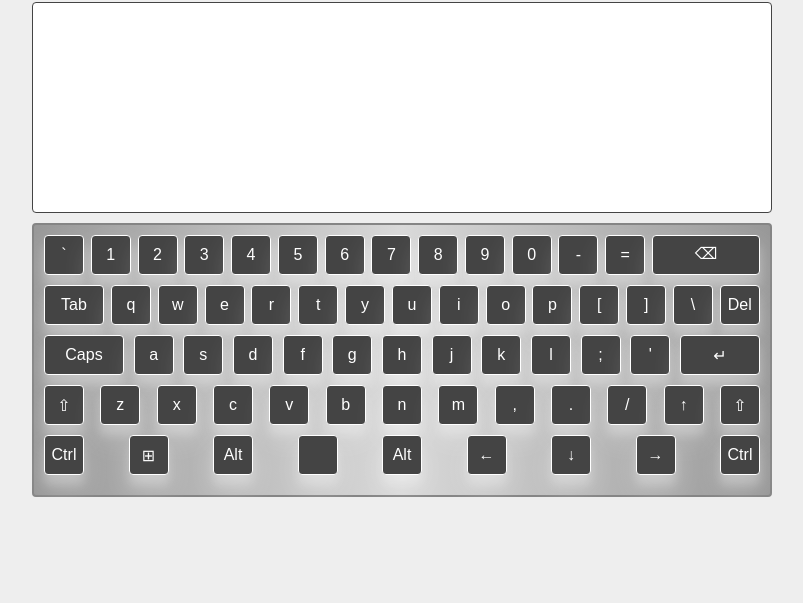
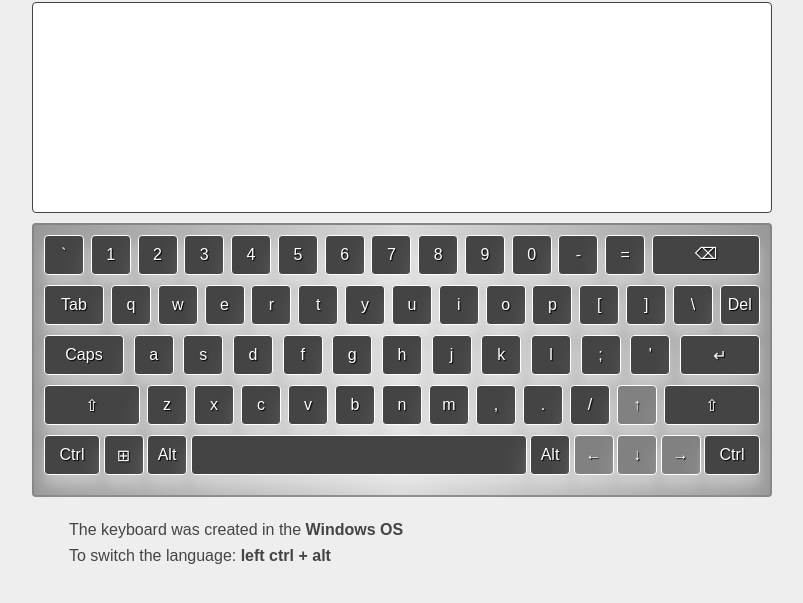
Before and after one commit to Al-E-xXx/virtual-keyboard, a plain HTML site: page index.html in a window 1280 px wide. Shown: the part 75-678 px from the top of the page, without its empty margins (238-1041 px from the left). Drawn offline with Linux system fonts and the light colour scheme.

Commit message:
fix: change css for correct keyboard-view

```diff
--- a/index.html
+++ b/index.html
@@ -92,6 +92,12 @@
         </div>
       </div>
     </main>
+    <footer>
+      <div class="app-info">
+        The keyboard was created in the <span class="mark">Windows OS</span><br>
+        To switch the language: <span class="mark">left ctrl + alt</span>
+      </div>
+    </footer>
   </div>
   <script src="app.js"></script>
 </body>
--- a/styles.css
+++ b/styles.css
@@ -70,11 +70,13 @@
   cursor: pointer;
   font-weight: 500;
   box-shadow: 0 14px 28px rgba(255, 255, 255, 0.25), 0 10px 10px rgba(255, 255, 255, 0.22);
+  text-shadow: 1px 1px 1px #000000;
   position: relative;
   transition: 0.2s;
 }
 
-.keyboard__row-key:hover {
+.keyboard__row-key:hover,
+.keyboard__row-key:active {
   color:rgb(0, 225, 255);
   border: 1px solid rgb(0, 225, 255);
   box-shadow: 0 14px 28px rgba(0, 255, 255, 0.25), 0 10px 10px rgba(0, 255, 255, 0.22);
@@ -98,3 +100,37 @@
 .enter {
   width: calc(var(--key-size) * 2);
 }
+
+.l-shift {
+  width: calc(var(--key-size) * 2.4);
+}
+
+.r-shift {
+  width: calc(var(--key-size) * 2.4);
+}
+
+.l-ctrl {
+  width: calc(var(--key-size) * 1.4);
+}
+
+.r-ctrl {
+  width: calc(var(--key-size) * 1.4);
+}
+
+.space {
+  width: calc(var(--key-size) * 8.4);
+}
+
+.arrow {
+  background-color: #818181;
+}
+
+.app-info {
+  width: 90%;
+  margin: 20px auto;
+  line-height: 26px;
+}
+
+.mark {
+  font-weight: 600;
+}
```
